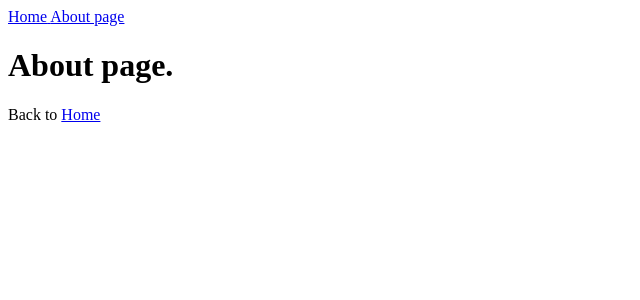
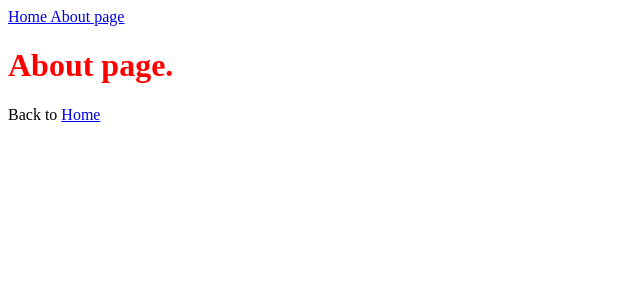
Before and after one commit to Babadzhanov/test-next, a Next.js app: page /about in a window 1280 px wide. Shown: the top 300 px of the page, without its empty margins (0-640 px from the left). Built offline with nearby package versions, Linux system fonts and the light colour scheme; no server answers.

Commit message:
test styling

```diff
--- a/pages/about.js
+++ b/pages/about.js
@@ -1,10 +1,15 @@
 import Link from "next/link";
+import styled from "styled-components";
 
 import Layout from "../components/layout";
 
+const H1 = styled.h1`
+  color: red;
+`;
+
 export default () => (
   <Layout>
-    <h1>About page.</h1>
+    <H1>About page.</H1>
     <div>
       Back to{" "}
       <Link href="/" as={process.env.BACKEND_URL + "/"}>
```
